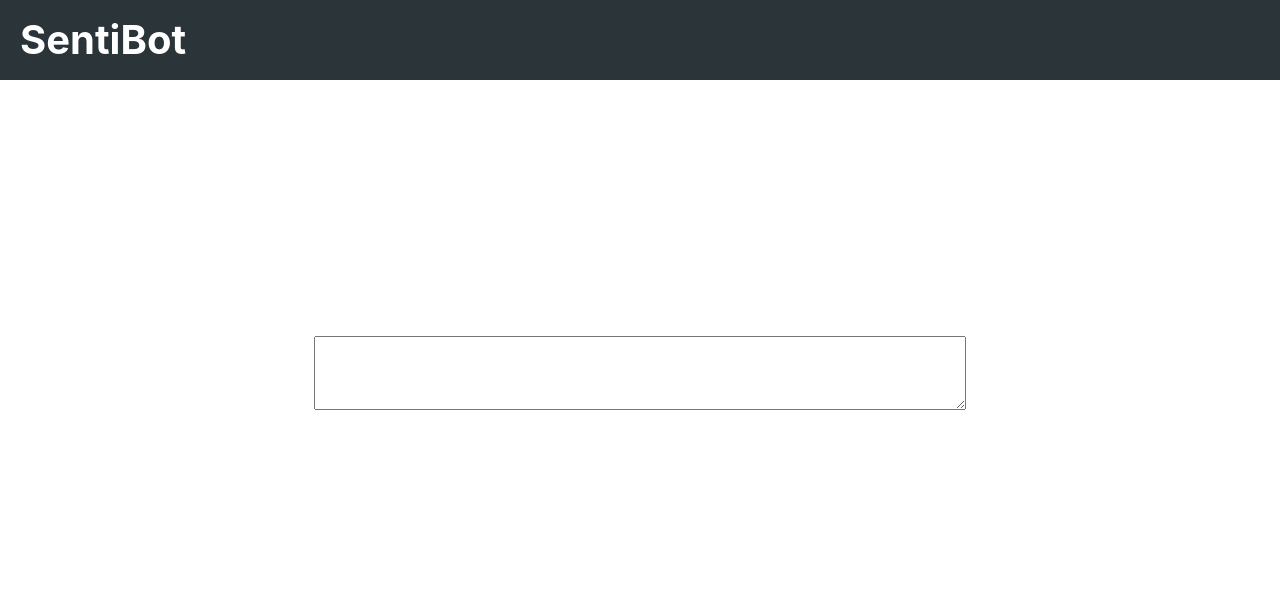
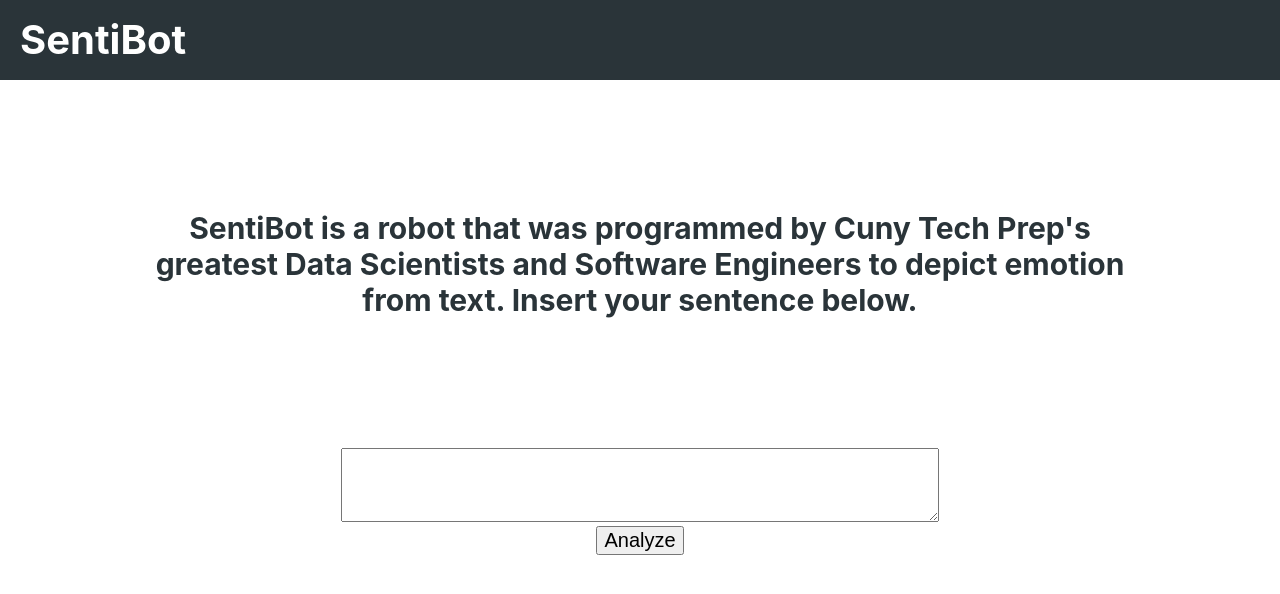
Before and after one commit to EfazAhmed/SentiBot, a React (Create React App) app: page / in a window 1280 px wide. Shown: the top 594 px of the page. Built offline with nearby package versions, Linux system fonts and the light colour scheme.

Commit message:
Developed the basic info above the textarea

```diff
--- a/src/components/Form.js
+++ b/src/components/Form.js
@@ -29,8 +29,10 @@
                             value={this.state.username}
                             onChange={this.handleTextChange}
                             rows={2}
-                            cols={35}
+                            cols={window.innerWidth/40}
                         />
+                        <br></br>
+                        <button type="submit">Analyze</button>
                     </div>
                 </form>
             </div>
--- a/src/components/MainContent.js
+++ b/src/components/MainContent.js
@@ -6,11 +6,10 @@
   render() {
     return (
         <div className='MainContentClass'>
-            {/* <p>Greetings Human. I am SentiBot, the world's first robot with emotions.
-                I was programmed by Cuny Tech Prep's greatest Data Scientists and
-                Software Engineers to Tell you how you are feeling by simply giving me
-                a sentence. Insert your sentence below.
-            </p> */}
+            <p>SentiBot is a robot that was programmed by Cuny Tech Prep's greatest Data
+                Scientists and Software Engineers to depict emotion from text.
+                Insert your sentence below.
+            </p>
             <Form />
         </div>
     )
--- a/src/styles/Index.css
+++ b/src/styles/Index.css
@@ -27,28 +27,38 @@
     -webkit-font-smoothing: antialiased;
     -moz-osx-font-smoothing: grayscale;
     height: 100vh;
+    overflow: hidden;
 }
 
 .MainContentClass {
     background-color: white;
+    text-align: center;
 }
 
 .MainContentClass p {
     display: inline-block;
     position: relative;
-    text-align: left;
-    font-size: 25px;
+    text-align: center;
+    font-size: 30px;
     font-weight: bold;
     min-width: 800px;
+    width: 1000px;
+    color: #2A3439;
+    padding: 100px;
 }
 
-Form {
+.MainContentClass Form {
     text-align: center;
-    padding: 20% 0px;
+    padding: 0px 0px;
 }
 
-textarea {
+.MainContentClass textarea {
     resize: vertical;
     max-height: 145px;
+    min-height: 35px;
     font-size: 30px;
 }
+
+.MainContentClass button {
+    font-size: 20px;
+}
```
